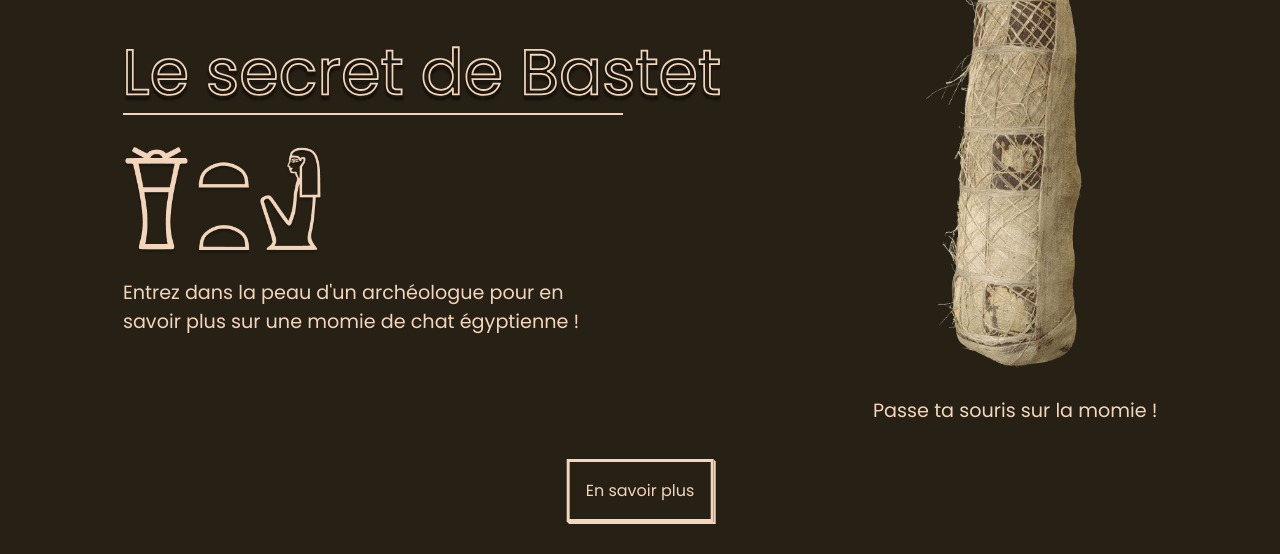
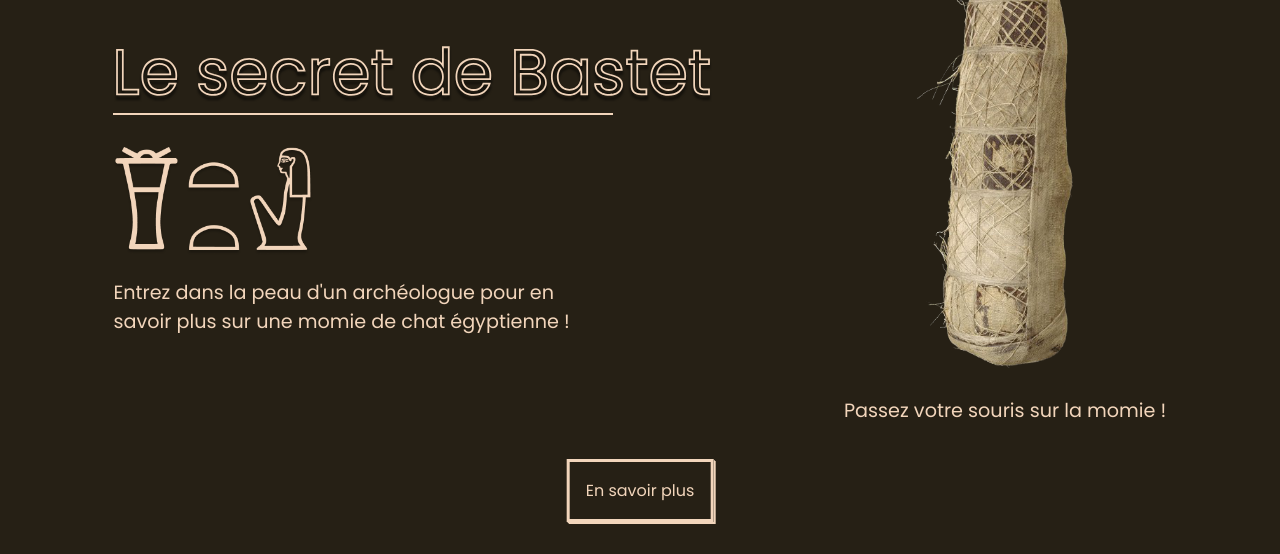
Before and after one commit to pcancoin/Site-momie, a plain HTML site: page index.html in a window 1280 px wide. Shown: the part 246-800 px from the top of the page. Drawn offline with Linux system fonts and the light colour scheme.

Commit message:
Changement formulation message info

```diff
--- a/index.html
+++ b/index.html
@@ -125,7 +125,7 @@
 
             <div id="momie-container">
                 <img id="image" src="./assets/img/momie.png" alt="Enveloppe de la momie" />
-                <p>Passe ta souris sur la momie !</p>
+                <p>Passez votre souris sur la momie !</p>
             </div>
 
             <a id="moreButton" href="#about">En savoir plus</a>
```
